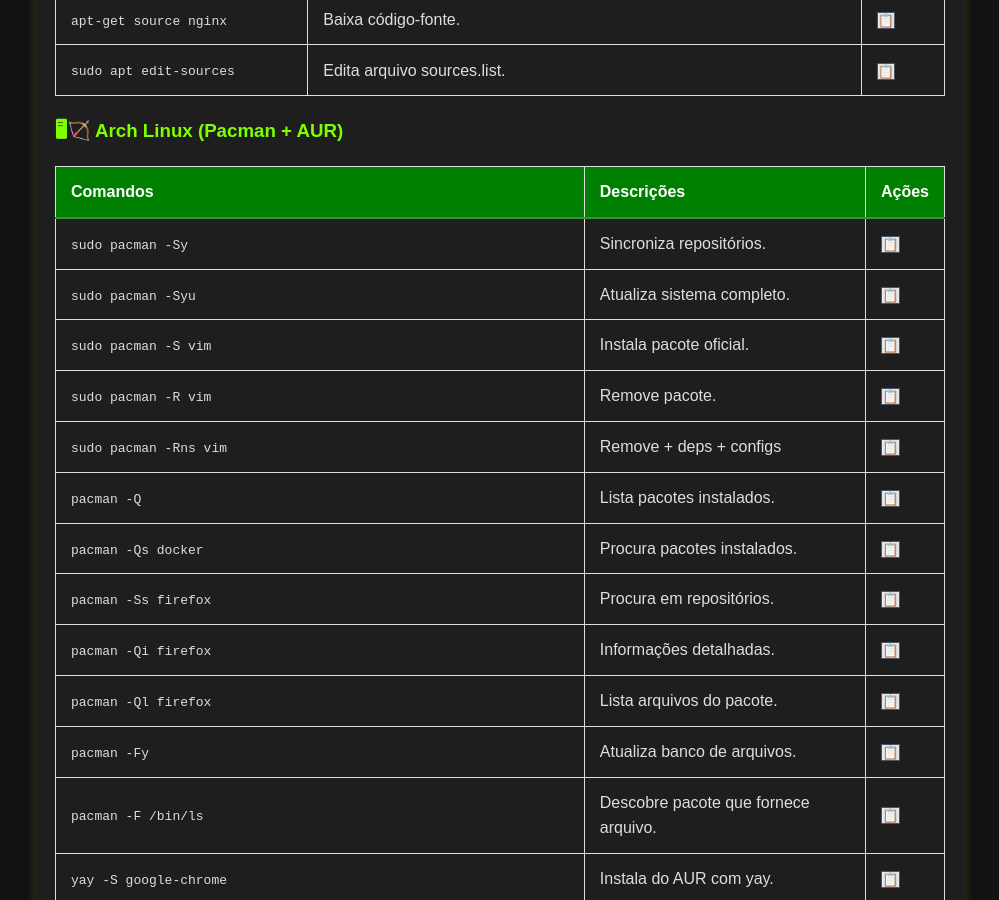
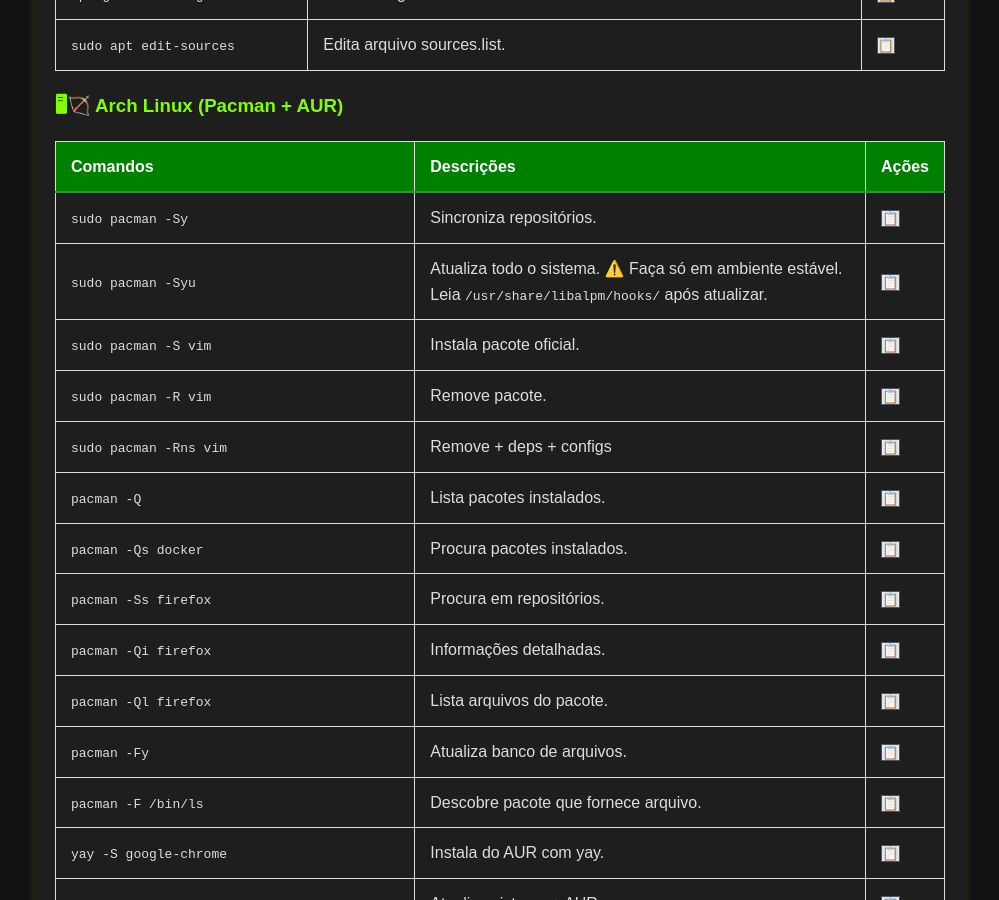
Before and after one commit to Piolinux/piolinux-site, a Jekyll site: the page built from _pages/_comandos/gerenciamento-de-pacotes.md, in a window 1280 px wide and 900 px high, scrolled down 1348 px. Shown: the whole window, without its empty margins (140-1139 px from the left). Built offline with Jekyll 4.4.1, drawn with Linux system fonts in a browser that asks for light colours.

Commit message:
Update gerenciamento-de-pacotes.md

```diff
--- a/_pages/_comandos/gerenciamento-de-pacotes.md
+++ b/_pages/_comandos/gerenciamento-de-pacotes.md
@@ -41,17 +41,17 @@ function filtrarLinhas(termo) {
      <tr>
   <td data-label="Comando"><code>sudo apt upgrade</code></td>
   <td data-label="Descrição">Atualiza pacotes instalados.</td>
-  <td data-label="Ação">📋</td><button class="copy-btn" data-command="sudo apt upgrade">📋</button></td>
+  <td data-label="Ação"><button class="copy-btn" data-command="sudo apt upgrade">📋</button></td>
 </tr>
     <tr>
   <td data-label="Comando"><code>sudo apt full-upgrade</code></td>
   <td data-label="Descrição">Atualiza com possíveis remoções de pacotes. ⚠️ Pode quebrar dependências.</td>
-  <td data-label="Ação">📋</td><button class="copy-btn" data-command="sudo apt full- upgrade">📋</button></td>
+  <td data-label="Ação"><button class="copy-btn" data-command="sudo apt full- upgrade">📋</button></td>
 </tr>
 <tr>
   <td data-label="Comando"><code>sudo apt autoremove</code></td>
   <td data-label="Descrição">Remove pacotes órfãos. ⚠️ Confirme se não remove algo necessário.</td>
-  <td data-label="Ação">📋</td><button class="copy-btn" data-command="sudo apt autoremove">📋</button></td>
+ <td data-label="Ação"><button class="copy-btn" data-command="sudo apt autoremove">📋</button></td>
 </tr>
     <tr>
       <td data-label="Comando"><code>sudo apt install curl</code></td>
@@ -159,11 +159,13 @@ function filtrarLinhas(termo) {
       <td data-label="Descrição">Sincroniza repositórios.</td>
       <td data-label="Ação"><button class="copy-btn" data-command="sudo pacman -Sy">📋</button></td>
     </tr>
-    <tr>
-      <td data-label="Comando"><code>sudo pacman -Syu</code></td>
-      <td data-label="Descrição">Atualiza sistema completo.</td>
-      <td data-label="Ação"><button class="copy-btn" data-command="sudo pacman -Syu">📋</button></td>
-    </tr>
+  <tr>
+  <td data-label="Comando"><code>sudo pacman -Syu</code></td>
+  <td data-label="Descrição">Atualiza todo o sistema. ⚠️ Faça só em ambiente estável. Leia <code>/usr/share/libalpm/hooks/</code> após atualizar.</td>
+  <td data-label="Ação"><button class="copy-btn" data-command="sudo pacman -Syu">📋</button></td>
+   </tr>
+
+
     <tr>
       <td data-label="Comando"><code>sudo pacman -S vim</code></td>
       <td data-label="Descrição">Instala pacote oficial.</td>
```
